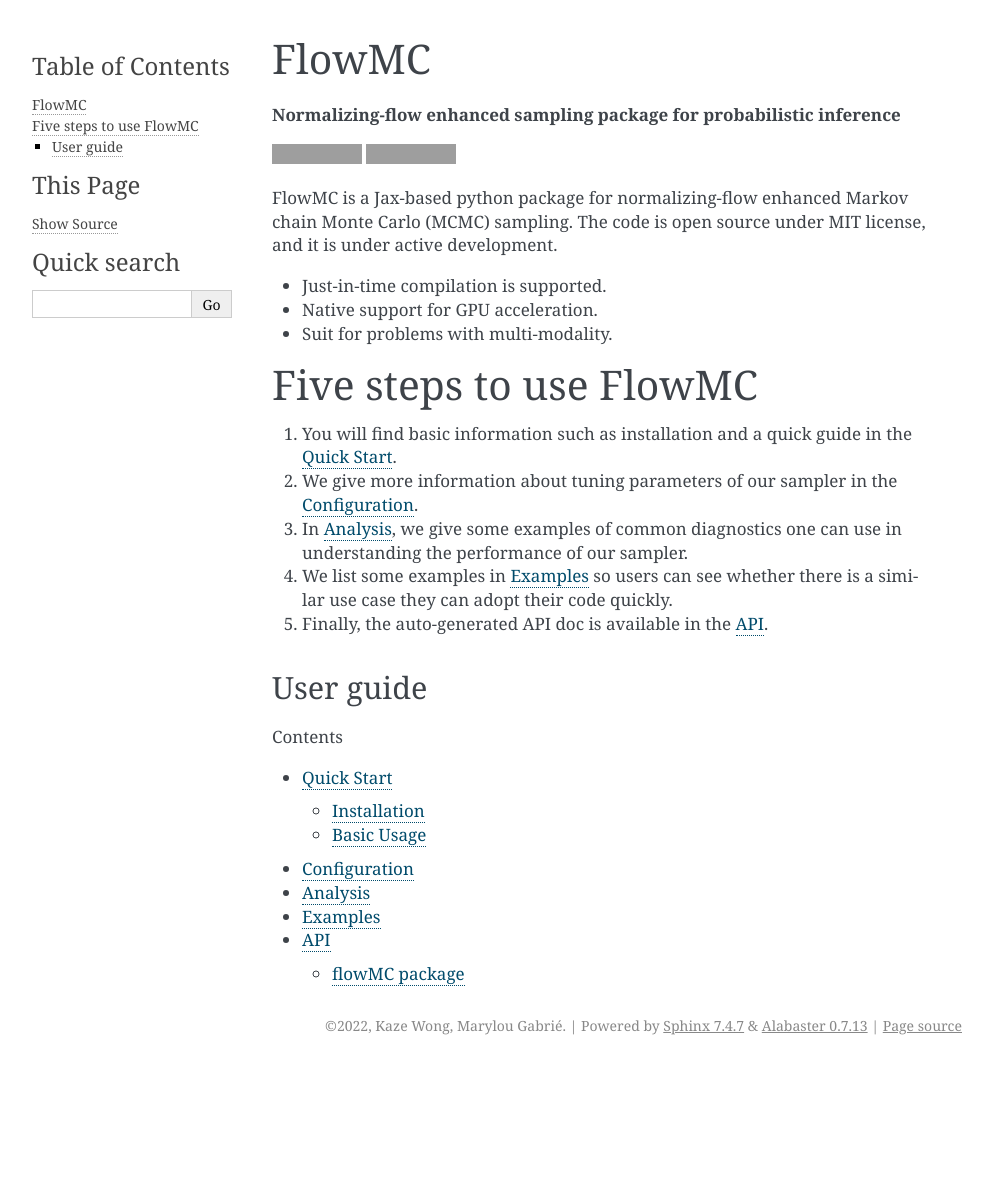
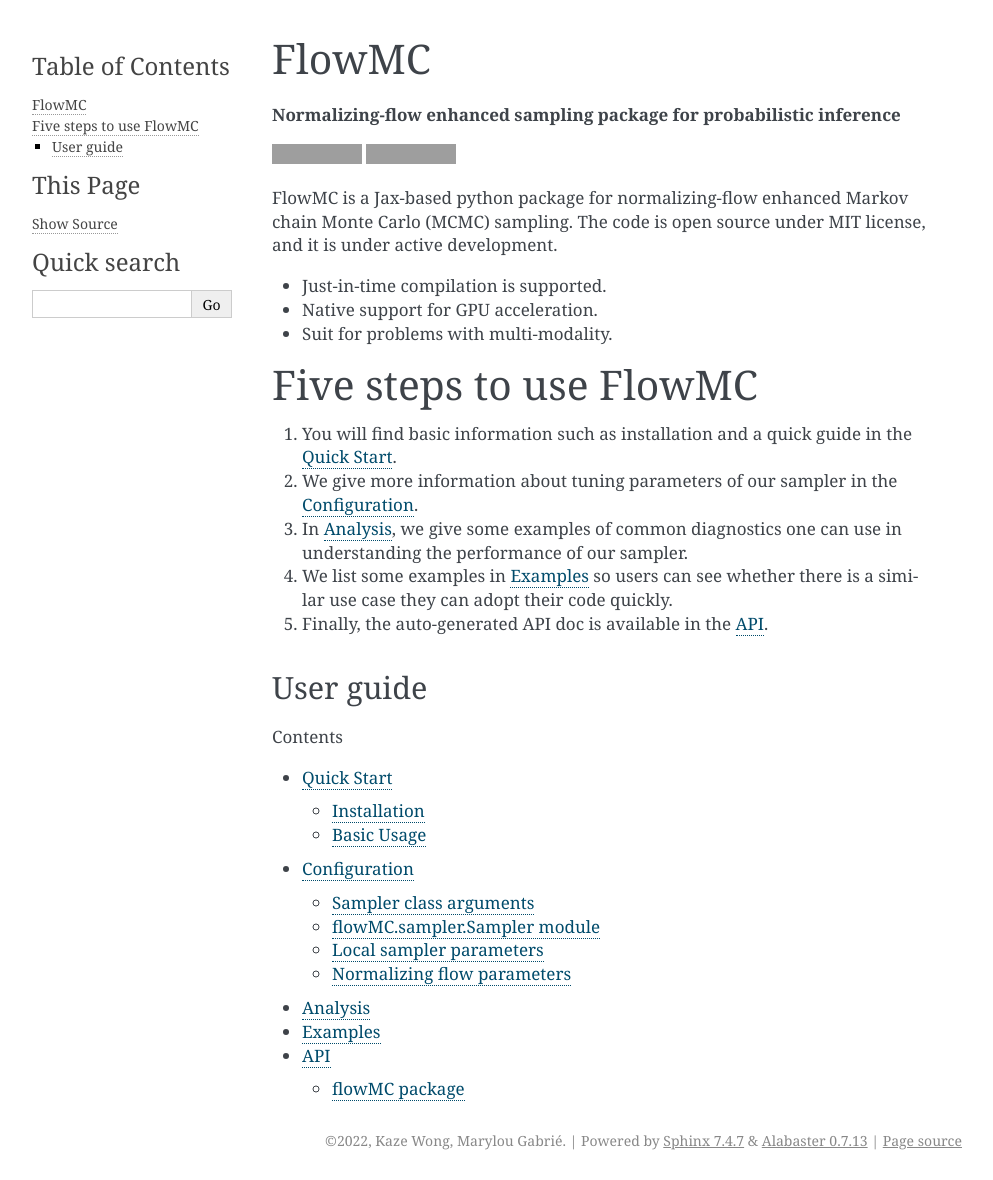
Before and after one commit to kazewong/flowMC, a Sphinx documentation site: the page built from docs/source/index.rst, in a window 1280 px wide. Shown: the whole page, without its empty margins (148-1141 px from the left). Built offline with Sphinx 7.4.7, drawn with Linux system fonts in a browser that asks for light colours; before the commit the page ends 1065 px from its top, so only the background shows below that; grey boxes are pictures that could not be loaded.

Commit message:
configuration update

```diff
--- a/docs/source/configuration.rst
+++ b/docs/source/configuration.rst
@@ -2,8 +2,19 @@
 Configuration
 =============
 
+This page contains information about what knobs can you tune when the sampler doesn't work as expected.
 
-# Parameters
+Sampler class arguments
+-----------------------
+
+flowMC.sampler.Sampler module
+-----------------------------
+
+.. automodule:: flowMC.sampler.Sampler
+   :members:
+   :undoc-members:
+   :show-inheritance:
+
 
 ===============================    ===================================
 Name                               Description
@@ -26,3 +37,11 @@
 batch_size                         Batch size to use when training the normalizing flow model.
 logging                            Whether we log or not.
 ===============================    ===================================
+
+
+
+Local sampler parameters
+------------------------
+
+Normalizing flow parameters
+---------------------------
```
